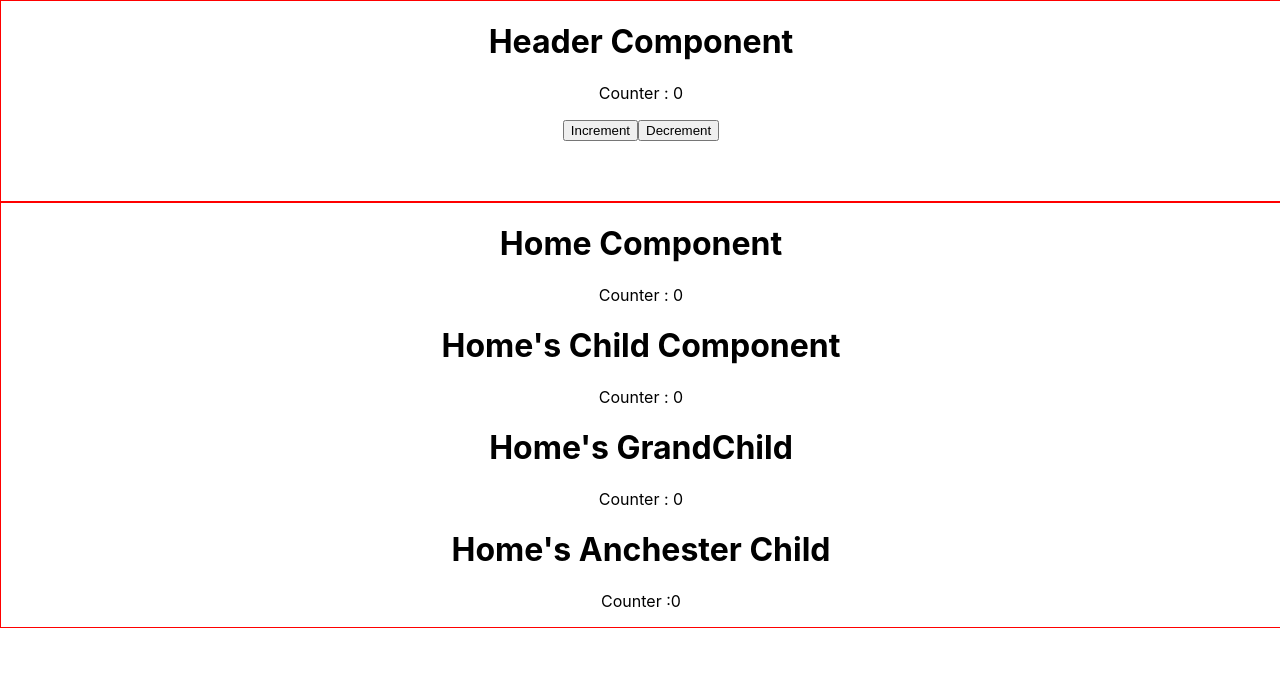
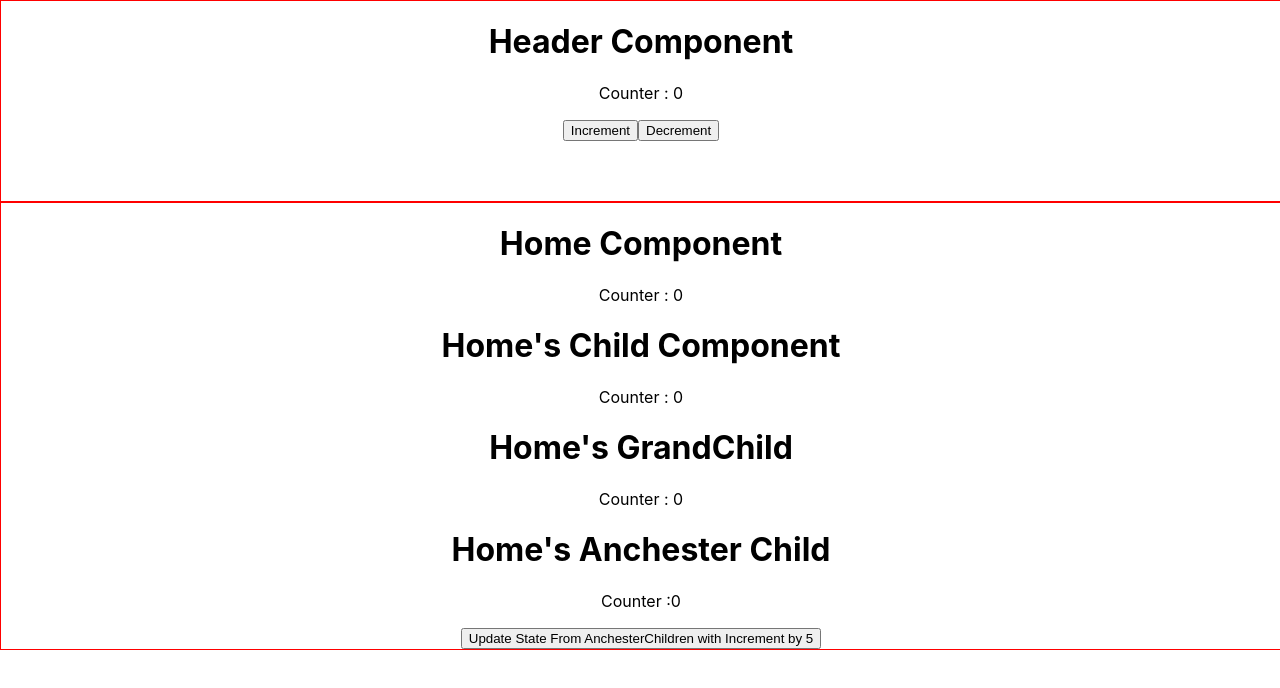
Before and after one commit to muktar-webdev/React-Learning, a React (Create React App) app: page / in a window 1280 px wide. Shown: the top 688 px of the page. Built offline with nearby package versions, Linux system fonts and the light colour scheme.

Commit message:
Dynamically set or pass multiple value from context & Update state only Child Component

```diff
--- a/src/App.js
+++ b/src/App.js
@@ -15,17 +15,17 @@ function App() {
   const [count, setCount] = useState(0);
 
   //--hanldeClick --//
-  const increment = (e) => setCount(count + 1);
-  const decrement = (e) => setCount(count - 1);
+  // const increment = (e) => setCount(count + 1);
+  // const decrement = (e) => setCount(count - 1);
 
   return (
-    <ContextApi.Provider value={count}>
+    <ContextApi.Provider value={[count, setCount]}>
       {/* --Without Conext Api -- */}
       {/* <Header count={count} increment={increment} decrement={decrement}/>
       <Home2 count={count} /> */}
 
       {/* --With Conext Api -- */}
-      <Header increment={increment} decrement={decrement}/>
+      <Header />
       <Home2 />
     </ContextApi.Provider>
   );
--- a/src/withContextApi/Header.js
+++ b/src/withContextApi/Header.js
@@ -3,9 +3,8 @@ import { ContextApi } from "../App";
 
 const Header = (props) => {
   //--useContextApi --//
-  const header = useContext(ContextApi);
-  //--destructuring props --//
-  const { increment, decrement } = props;
+  const [count, setCount] = useContext(ContextApi);
+
   const style = {
     border: "1px solid red",
     width: "100%",
@@ -16,11 +15,11 @@ const Header = (props) => {
     <div style={style}>
       <h1>Header Component </h1>
       {/* <p>Counter : {headerContext}</p> */}
-      <p>Counter : {header}</p>
-      <button type="button" onClick={increment}>
+      <p>Counter : {count}</p>
+      <button type="button" onClick={() => setCount(count + 1)}>
         Increment
       </button>
-      <button type="button" onClick={decrement}>
+      <button type="button" onClick={() => setCount(count - 1)}>
         Decrement
       </button>
     </div>
--- a/src/withContextApi/Home2.js
+++ b/src/withContextApi/Home2.js
@@ -4,7 +4,7 @@ import { ContextApi } from "../App";
 
 const Home2 = () => {
   //--useContext -//
-  const count = useContext(ContextApi);
+  const [count] = useContext(ContextApi);
 
   const style = {
     border: "1px solid red",
--- a/src/withContextApi/Home2AncesterChild.js
+++ b/src/withContextApi/Home2AncesterChild.js
@@ -2,12 +2,15 @@ import React, { useContext } from "react";
 import { ContextApi } from "../App";
 const Home2AncesterChild = () => {
   //--useContext -//
-  const count = useContext(ContextApi);
+  const [count, setCount] = useContext(ContextApi);
 
   return (
     <div>
       <h1>Home's Anchester Child </h1>
       <p>Counter :{count}</p>
+      <button type="button" onClick={() => setCount(count + 5)}>
+        Update State From AnchesterChildren with Increment by 5
+      </button>
     </div>
   );
 };
```
